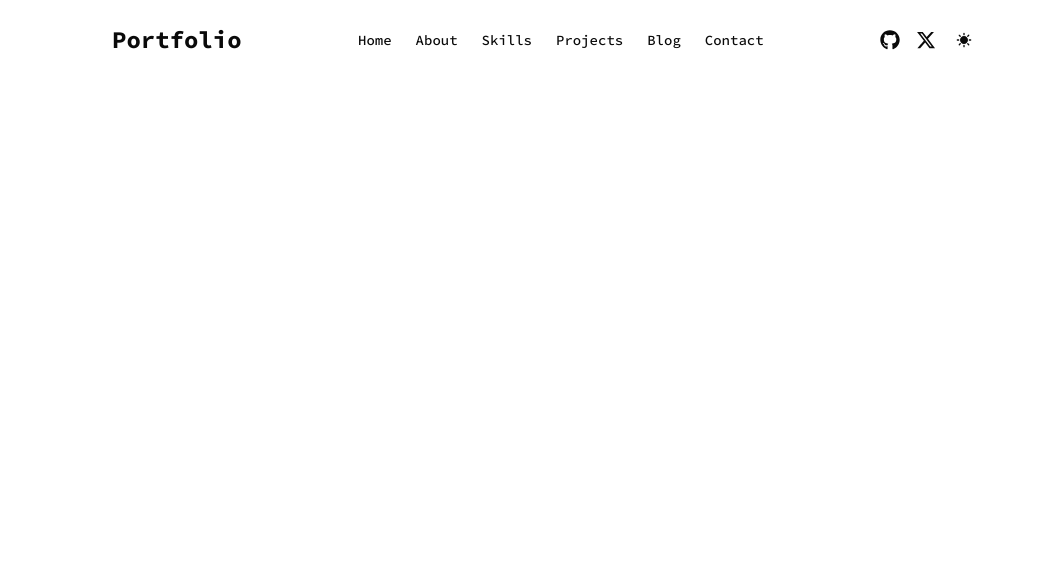
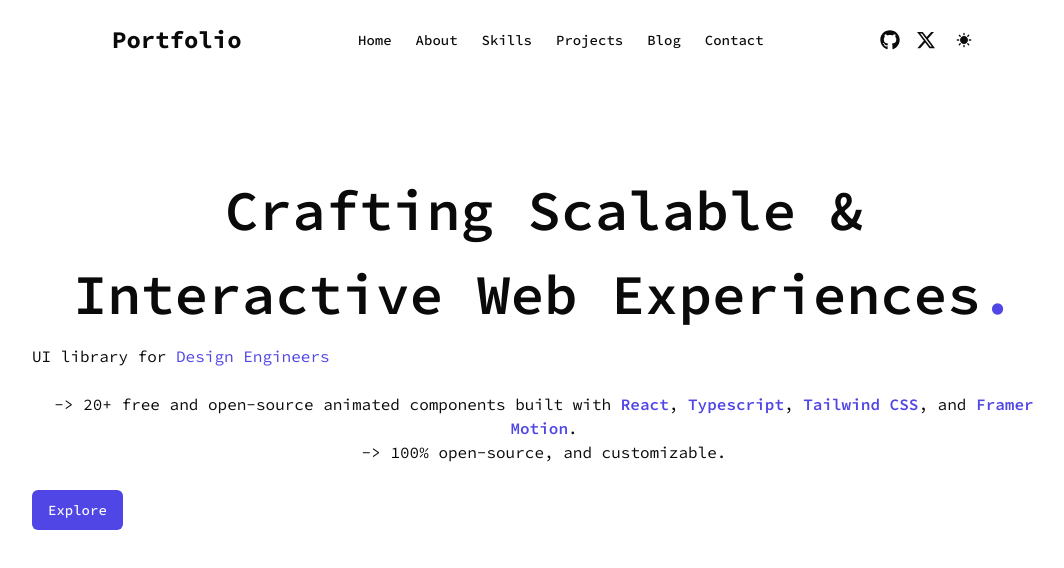
Before and after one commit to Ankit-2145/Portfolio, a Next.js app: page / in a window 1280 px wide. Shown: the top 568 px of the page, without its empty margins (96-1160 px from the left). Built offline with nearby package versions, Linux system fonts and the light colour scheme.

Commit message:
feat: add hero section

```diff
--- a/package.json
+++ b/package.json
@@ -16,6 +16,7 @@
     "clsx": "^2.1.1",
     "framer-motion": "^12.0.6",
     "lucide-react": "^0.474.0",
+    "motion": "^12.0.6",
     "next": "15.1.6",
     "next-themes": "^0.4.4",
     "react": "^19.0.0",
--- a/src/app/page.tsx
+++ b/src/app/page.tsx
@@ -1,11 +1,13 @@
 "use client";
 
+import Hero from "@/components/Hero";
 import Navigation from "@/components/Navigation";
 
 export default function Home() {
   return (
     <>
       <Navigation />
+      <Hero />
     </>
   );
 }
--- /dev/null
+++ b/src/components/Hero.tsx
@@ -0,0 +1,53 @@
+"use client";
+
+import { Button } from "@/components/ui/button";
+import { BoxReveal } from "@/components/magicui/box-reveal";
+
+const Hero = () => {
+  return (
+    <>
+      <div className="size-full max-w-5xl mx-auto items-center justify-center text-center overflow-hidden pt-24">
+        <BoxReveal boxColor={"text-foreground"} duration={0.5}>
+          <p className="text-[3.5rem] font-semibold">
+            Crafting Scalable & Interactive Web Experiences
+            <span className="text-[#5046e6]">.</span>
+          </p>
+        </BoxReveal>
+
+        <BoxReveal boxColor={"#5046e6"} duration={0.5}>
+          <h2 className="mt-[.5rem] text-[1rem]">
+            UI library for{" "}
+            <span className="text-[#5046e6]">Design Engineers</span>
+          </h2>
+        </BoxReveal>
+
+        <BoxReveal boxColor={"#5046e6"} duration={0.5}>
+          <div className="mt-6">
+            <p>
+              -&gt; 20+ free and open-source animated components built with
+              <span className="font-semibold text-[#5046e6]"> React</span>,
+              <span className="font-semibold text-[#5046e6]"> Typescript</span>,
+              <span className="font-semibold text-[#5046e6]">
+                {" "}
+                Tailwind CSS
+              </span>
+              , and
+              <span className="font-semibold text-[#5046e6]">
+                {" "}
+                Framer Motion
+              </span>
+              . <br />
+              -&gt; 100% open-source, and customizable. <br />
+            </p>
+          </div>
+        </BoxReveal>
+
+        <BoxReveal boxColor={"#5046e6"} duration={0.5}>
+          <Button className="mt-[1.6rem] bg-[#5046e6]">Explore</Button>
+        </BoxReveal>
+      </div>
+    </>
+  );
+};
+
+export default Hero;
--- /dev/null
+++ b/src/components/magicui/box-reveal.tsx
@@ -0,0 +1,69 @@
+"use client";
+
+import { motion, useAnimation, useInView } from "motion/react";
+import { useEffect, useRef } from "react";
+
+interface BoxRevealProps {
+  children: JSX.Element;
+  width?: "fit-content" | "100%";
+  boxColor?: string;
+  duration?: number;
+}
+
+export const BoxReveal = ({
+  children,
+  width = "fit-content",
+  boxColor = "#5046e6",
+  duration,
+}: BoxRevealProps) => {
+  const mainControls = useAnimation();
+  const slideControls = useAnimation();
+
+  const ref = useRef(null);
+  const isInView = useInView(ref, { once: true });
+
+  useEffect(() => {
+    if (isInView) {
+      slideControls.start("visible");
+      mainControls.start("visible");
+    } else {
+      slideControls.start("hidden");
+      mainControls.start("hidden");
+    }
+  }, [isInView, mainControls, slideControls]);
+
+  return (
+    <div ref={ref} style={{ position: "relative", width, overflow: "hidden" }}>
+      <motion.div
+        variants={{
+          hidden: { opacity: 0, y: 75 },
+          visible: { opacity: 1, y: 0 },
+        }}
+        initial="hidden"
+        animate={mainControls}
+        transition={{ duration: duration ? duration : 0.5, delay: 0.25 }}
+      >
+        {children}
+      </motion.div>
+
+      <motion.div
+        variants={{
+          hidden: { left: 0 },
+          visible: { left: "100%" },
+        }}
+        initial="hidden"
+        animate={slideControls}
+        transition={{ duration: duration ? duration : 0.5, ease: "easeIn" }}
+        style={{
+          position: "absolute",
+          top: 4,
+          bottom: 4,
+          left: 0,
+          right: 0,
+          zIndex: 20,
+          background: boxColor,
+        }}
+      />
+    </div>
+  );
+};
--- a/src/components/ui/theme-toggle.tsx
+++ b/src/components/ui/theme-toggle.tsx
@@ -21,7 +21,7 @@
       <DropdownMenuTrigger asChild>
         <Button variant="darkModeButton" size="darkModeIcon">
           <MdSunny className="h-5 w-5 rotate-0 scale-100 transition-all dark:-rotate-90 dark:scale-0" />
-          <RxMoon className="absolute h-96 w-5 rotate-90 scale-0 transition-all dark:rotate-0 dark:scale-100" />
+          <RxMoon className="absolute h-5 w-5 rotate-90 scale-0 transition-all dark:rotate-0 dark:scale-100" />
           <span className="sr-only">Toggle theme</span>
         </Button>
       </DropdownMenuTrigger>
```
Also changed, not shown: 1 other file (tests, documents, lock files or other folders).
